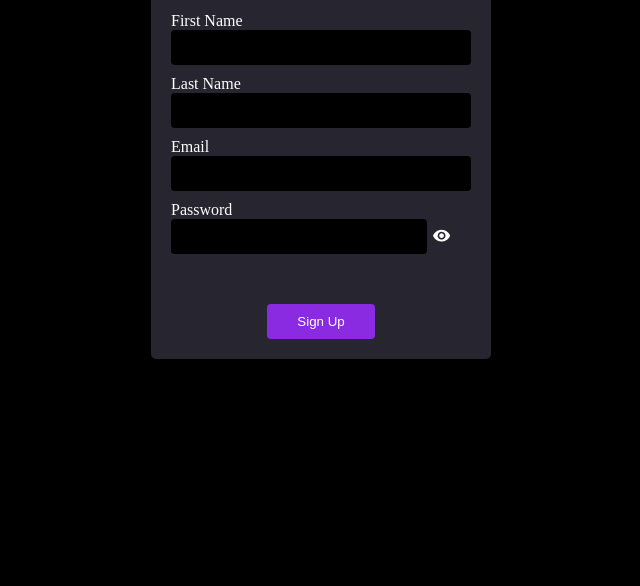
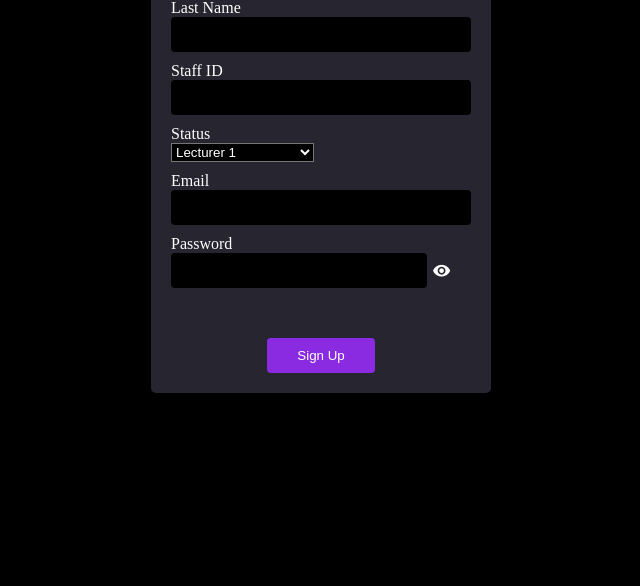
Before and after one commit to assessment-scheduler/assessment-scheduler, a website: page App/templates/signup.html in a window 1280 px wide. Shown: the part 214-800 px from the top of the page, without its empty margins (319-959 px from the left). Drawn offline with Linux system fonts and the light colour scheme.

Commit message:
added status dropdown and staff ID input field

```diff
--- a/App/templates/signup.css
+++ b/App/templates/signup.css
@@ -10,13 +10,14 @@ head,body{
 
 form{
     width: 300px;
-    margin: 10% auto;
+    margin: 4% auto;
     background-color: var(--secondary-color);
     padding: 20px;
     text-align: center;
     border-radius: 5px;
     box-shadow: 0 1px 3px rgba(0, 0, 0, 0.1);
     position: relative;
+    font-size: 12pt;
 }
 
 div{
@@ -68,3 +69,8 @@ button:hover{
     margin-left: 5px;
     font-size: 14pt;
 }
+
+#dropdown{
+    background-color: var(--primary-color);
+    color: white;
+}
--- a/App/templates/signup.html
+++ b/App/templates/signup.html
@@ -21,6 +21,28 @@
         <div>
             <label for="lastName" class="input-label">Last Name</label><br>
             <input type="text" id="lastName">
+        </div>
+        <div>
+            <label for="staffID" class="input-label">Staff ID</label><br>
+            <input type="text" id="staffID">
+        </div>
+        <div>
+            <label for="dropdown">Status</label><br>
+            <select id="dropdown" name="status">
+                <option value="Lecturer 1">Lecturer 1</option>
+                <option value="Lecturer 2">Lecturer 2</option>
+                <option value="Lecturer 3">Lecturer 3</option>
+                <option value="Part Time Lecturer 1">Part Time Lecturer 1</option>
+                <option value="Part Time Lecturer 2">Part Time Lecturer 2</option>
+                <option value="Part Time Lecturer 3">Part Time Lecturer 3</option>
+                <option value="Instructor 1">Instructor 1</option>
+                <option value="Instructor 2">Instructor 2</option>
+                <option value="Instructor 3">Instructor 3</option>
+                <option value="Teaching Assistant">Teaching Assistant</option>
+                <option value="Tutor">Tutor</option>
+                <option value="Part Time Tutor">Part Time Tutor</option>
+                <option value="Head of Department">Head of Department</option>
+            </select>
         </div>
         <div>
             <label for="email" class="input-label">Email</label><br>
```
